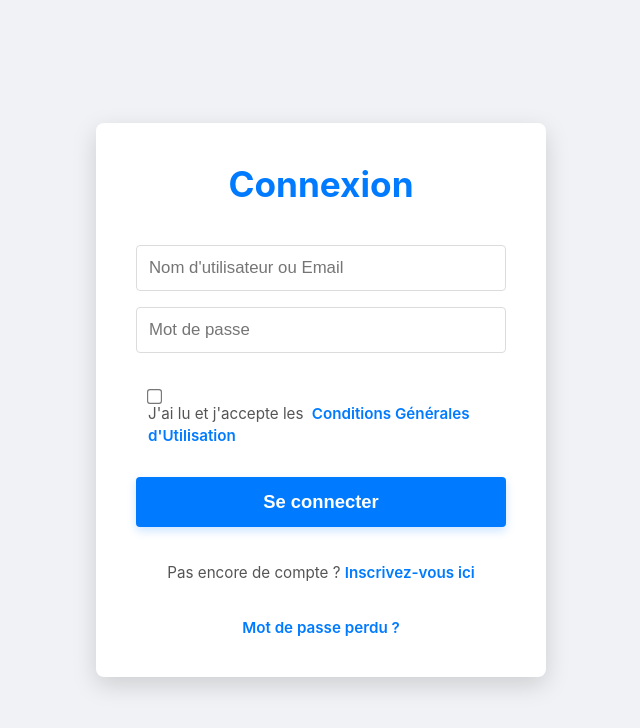
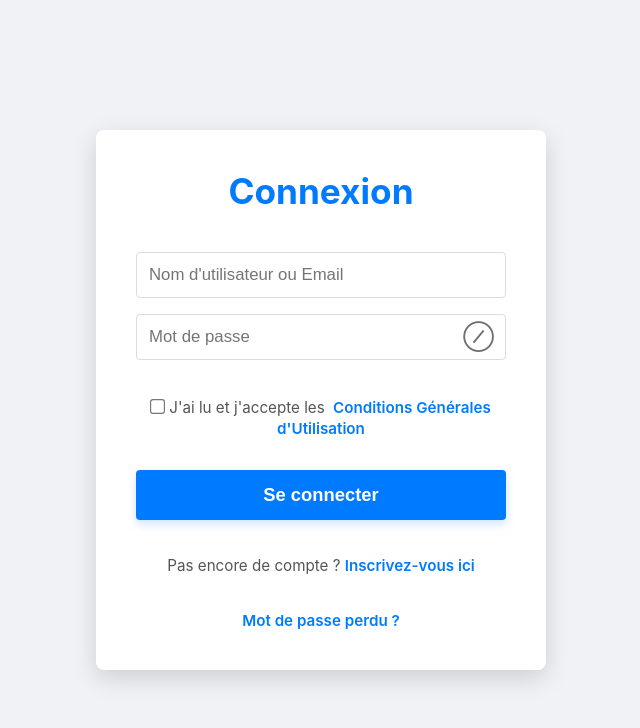
Before and after one commit to eldavo7/projet_2, a React (Vite) app in the folder frontend/: page / in a window 1280 px wide. Shown: the top 728 px of the page, without its empty margins (319-959 px from the left). Built offline with nearby package versions, Linux system fonts and the light colour scheme.

Commit message:
part_2.6_modif_Login

```diff
--- a/frontend/src/Login.jsx
+++ b/frontend/src/Login.jsx
@@ -72,15 +72,16 @@ export default function Login({ onLogin }) {
             onChange={(e) => setPassword(e.target.value)}
             required
           />
-          <button
+          {/* NOUVEAU/CORRIGÉ: Un seul bouton avec la logique et les icônes */}
+          <span
             type="button" // Important: type="button" pour éviter la soumission du formulaire
-            onClick={() => setShowPassword(!showPassword)}
+            onClick={() => setShowPassword(!showPassword)} // Utilise directement setShowPassword
             className="toggle-password-visibility"
             aria-label={showPassword ? "Masquer le mot de passe" : "Afficher le mot de passe"}
           >
-            {/* Icônes basées sur l'image fournie (œil barré pour masqué, œil pour affiché) */}
+            {/* Icônes: '⊘' par défaut (caché), '👁️' si visible */}
             {showPassword ? '👁️' : '⊘'}
-          </button>
+          </span>
         </div>
 
         <div className="form-group cgu-checkbox">
@@ -105,7 +106,6 @@ export default function Login({ onLogin }) {
           Pas encore de compte ? <a href="#" onClick={() => navigate('/register')}>Inscrivez-vous ici</a>
         </p>
 
-        {/* NOUVEAU: Lien vers la page Mot de passe perdu */}
         <p className="link-to-register">
           <a href="#" onClick={() => navigate('/forgot-password')}>Mot de passe perdu ?</a>
         </p>
--- a/frontend/src/style.css
+++ b/frontend/src/style.css
@@ -107,15 +107,17 @@ body {
     top: 50%;
     transform: translateY(-50%);
 
-    background: none !important;
+    background-color: none !important;
     border: none !important;
     box-shadow: none !important;
     padding: 0 !important;
     width: auto !important;
+    outline: none;
+
 
     cursor: pointer;
     font-size: 1.4em;
-    color: var(--dark-gray);
+    color: var(--text-color);
     transition: color 0.2s ease, opacity 0.2s ease;
     z-index: 10;
     display: flex;
@@ -127,7 +129,7 @@ body {
 
 .toggle-password-visibility:hover {
     color: var(--primary-color);
-    opacity: 1;
+    opacity: .8;
 }
 
 
@@ -191,14 +193,14 @@ body {
   }
 }
 
-/* Styles spécifiques pour la checkbox des CGU */
+/* NOUVELLE MODIFICATION: Styles spécifiques pour la checkbox des CGU */
 .form-group.cgu-checkbox {
-  display: flex;
-  align-items: center;
-  justify-content: flex-start;
+  display: inline-block;
+  align-items: center; /* Centre verticalement les éléments */
+  justify-content: flex-start; /* Aligne les éléments au début (à gauche) */
   margin-top: 5px;
   margin-bottom: 15px;
-  flex-wrap: wrap;
+  flex-wrap: nowrap; /* Empêche le retour à la ligne pour maintenir la checkbox et le label sur une ligne */
   width: 100%;
   padding: 0 12px;
   box-sizing: border-box;
@@ -206,7 +208,7 @@ body {
 
 .form-group.cgu-checkbox input[type="checkbox"] {
   width: auto;
-  margin-right: 10px;
+  margin-right: 5px; /* Réduit la marge pour coller la checkbox au label */
   transform: scale(1.15);
   accent-color: var(--primary-color);
   flex-shrink: 0;
@@ -219,6 +221,7 @@ body {
   line-height: 1.4;
   cursor: pointer;
   min-width: 0;
+  margin-left: 0; /* Assurez-vous qu'il n'y a pas de marge gauche indésirable */
 }
 
 .form-group.cgu-checkbox label a {
```
